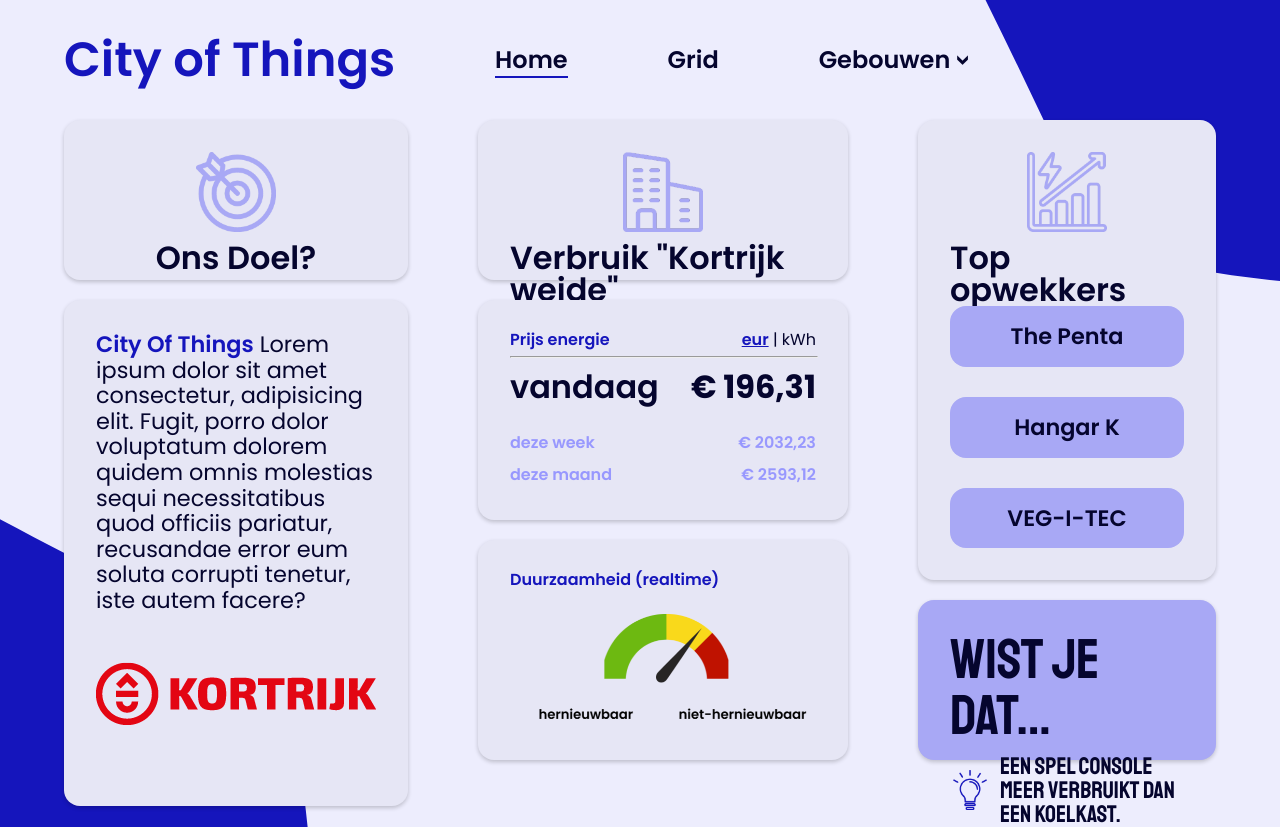
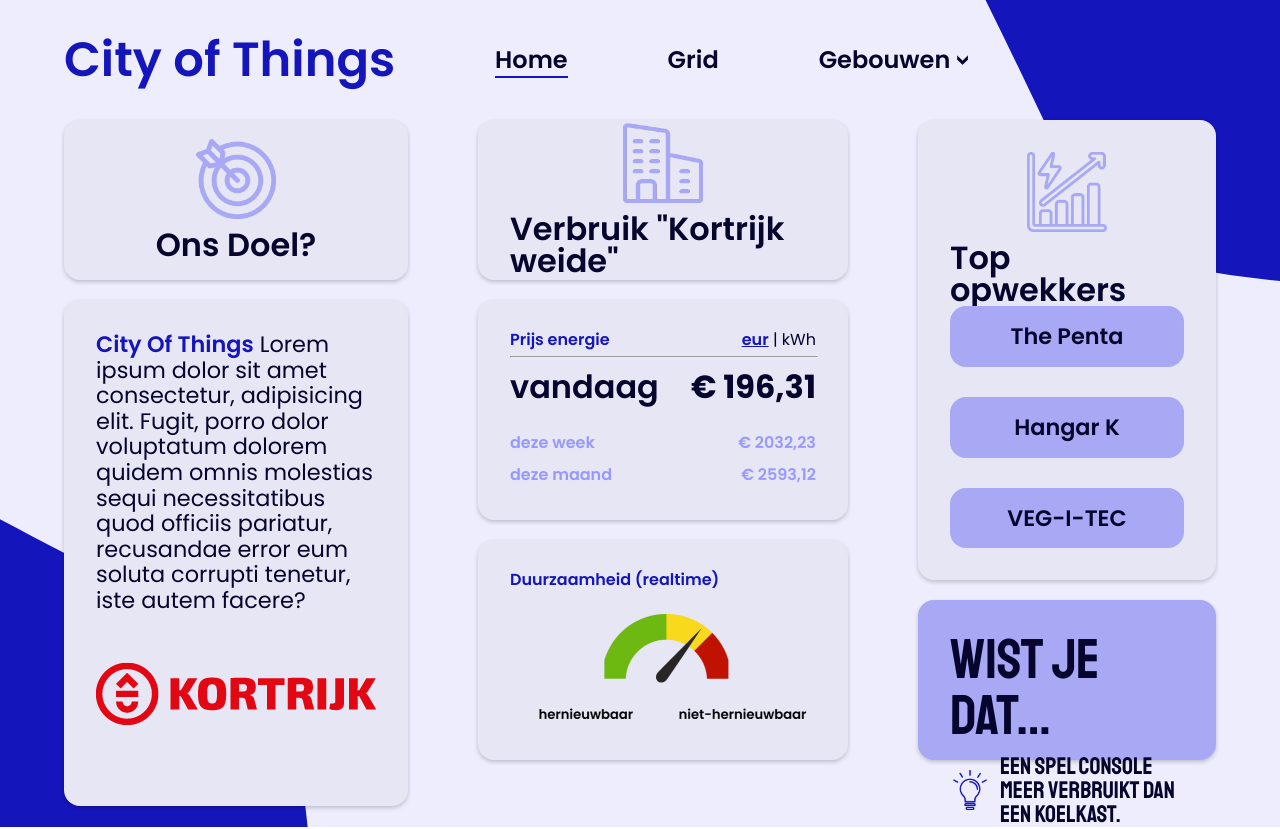
Before and after one commit to Michielez/city-of-things-client, a Vue app: page / in a window 1280 px wide. Built offline with nearby package versions, Linux system fonts and the light colour scheme.

Commit message:
titleCard fix

```diff
--- a/src/components/TitleCard.vue
+++ b/src/components/TitleCard.vue
@@ -19,6 +19,7 @@
     display: flex;
     flex-direction: column;
     align-items: center;
+    justify-content: center;
     gap: 10px;
     background-color: #E6E6F5;
     box-shadow: 0px 2px 4px rgba(0, 0, 0, 0.2);
@@ -31,6 +32,7 @@
 }
 
 #titleCard h2 {
+    // font-size: clamp(1rem, 3vh, 2rem);
     font-size: 2rem;
     font-weight: 600;
 }
```
